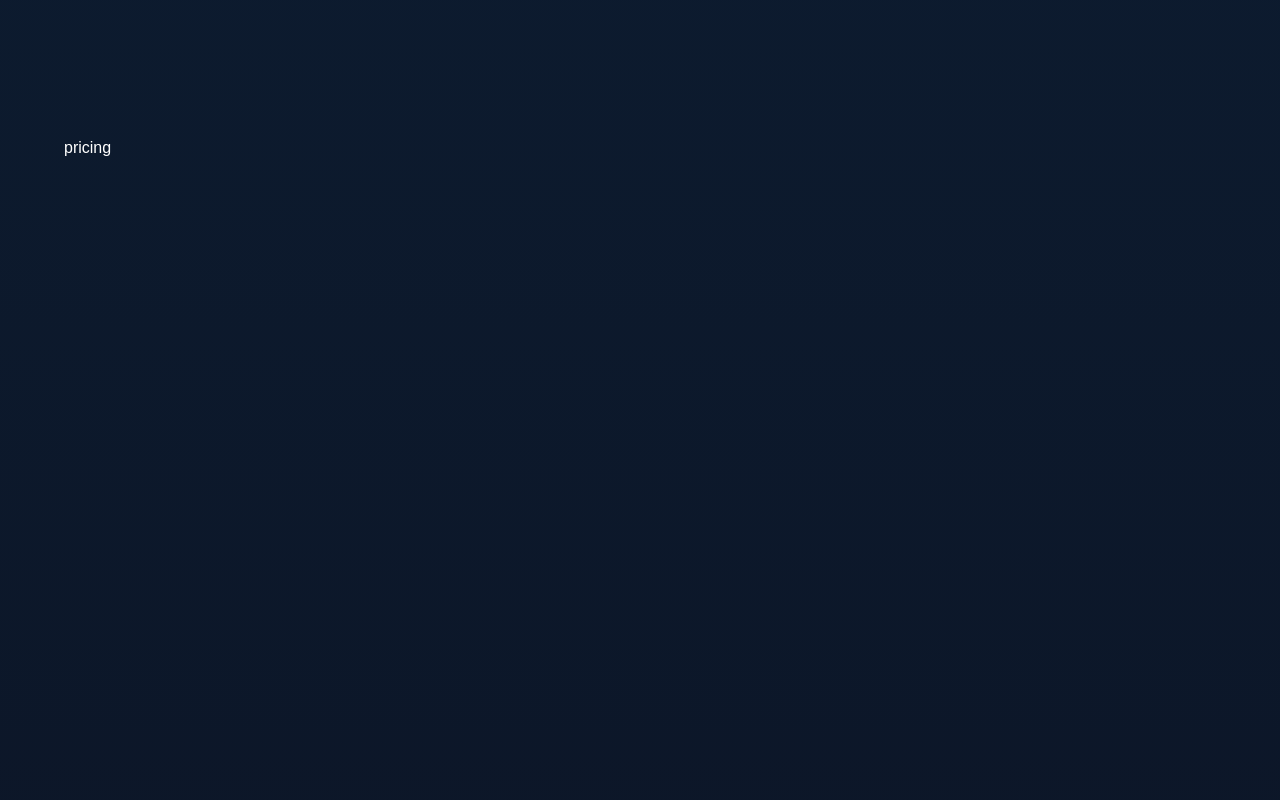
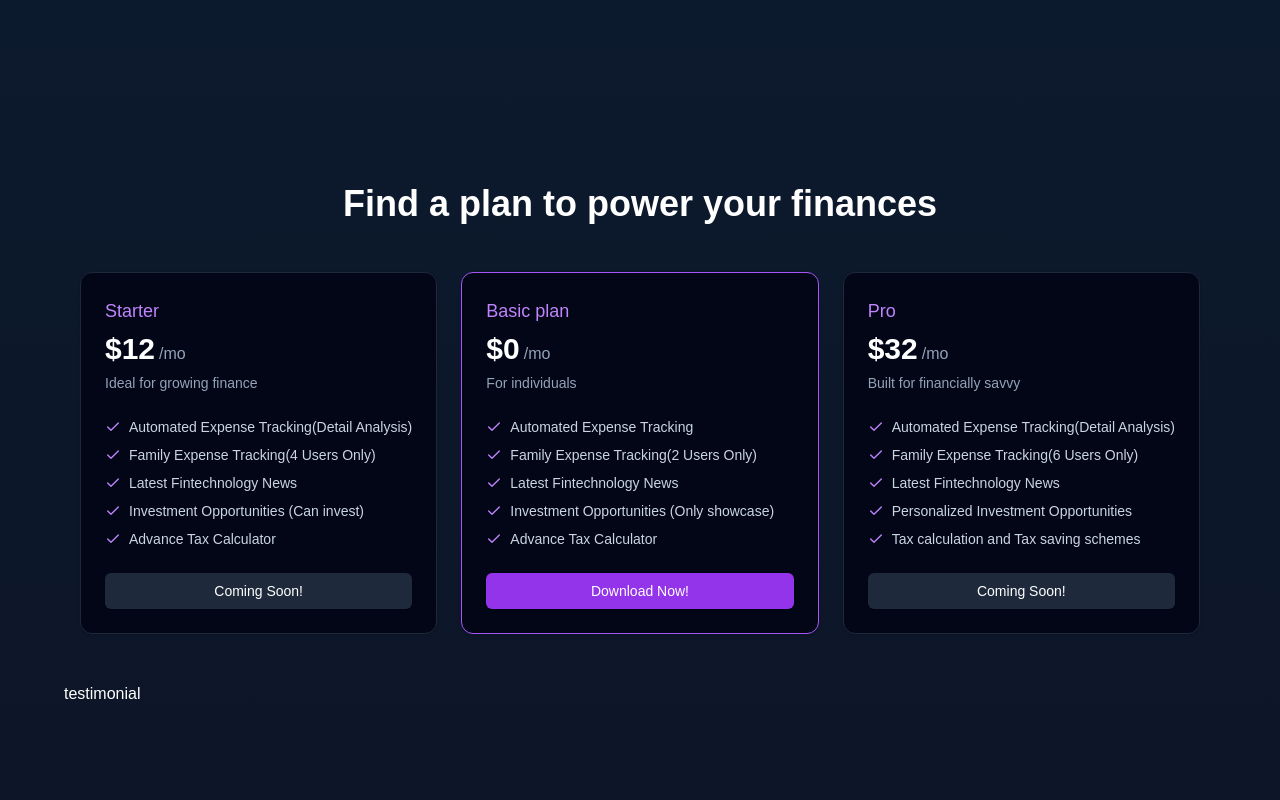
Before and after one commit to DevHrithik/Resolva, a Next.js app: page / in a window 1280 px wide. Shown: the part 2060-2860 px from the top of the page. Built offline with nearby package versions, Linux system fonts and the light colour scheme.

Commit message:
working on landing page

```diff
--- a/components/landing-page/feature-section.tsx
+++ b/components/landing-page/feature-section.tsx
@@ -34,7 +34,7 @@ const Feature = () => {
           {features.map((feature, index) => (
             <Card
               key={index}
-              className="bg-transparent  transition-colors duration-300"
+              className="bg-transparent"
             >
               <CardHeader>
                 <feature.icon className="h-12 w-12 mb-4 text-blue-400" />
--- a/components/landing-page/pricing.tsx
+++ b/components/landing-page/pricing.tsx
@@ -1,9 +1,154 @@
-import React from 'react'
+import React from "react";
+import { Check } from "lucide-react";
+import { Button } from "@/components/ui/button";
+import {
+  Card,
+  CardContent,
+  CardFooter,
+  CardHeader,
+} from "@/components/ui/card";
 
 const Pricing = () => {
   return (
-    <div className='h-screen'>pricing</div>
-  )
-}
+    <div className=" px-4 py-8 md:py-12">
+      <div className="mx-auto max-w-6xl">
+        <h2 className="text-center text-3xl font-bold text-white mb-12 md:text-4xl">
+          Find a plan to power your finances
+        </h2>
+        <div className="grid gap-6 md:grid-cols-3">
+          <Card className="relative border-slate-800 bg-slate-950">
+            <CardHeader>
+              <h3 className="text-lg font-medium text-purple-400">Starter</h3>
+              <div className="flex items-baseline text-white">
+                <span className="text-3xl font-bold">$12</span>
+                <span className="text-slate-400 ml-1">/mo</span>
+              </div>
+              <p className="text-sm text-slate-400">
+                Ideal for growing finance
+              </p>
+            </CardHeader>
+            <CardContent className="flex-1">
+              <ul className="space-y-2 text-sm text-slate-300">
+                <li className="flex items-center">
+                  <Check className="mr-2 h-4 w-4 text-purple-400" />
+                  Automated Expense Tracking(Detail Analysis)
+                </li>
+                <li className="flex items-center">
+                  <Check className="mr-2 h-4 w-4 text-purple-400" />
+                  Family Expense Tracking(4 Users Only)
+                </li>
+                <li className="flex items-center">
+                  <Check className="mr-2 h-4 w-4 text-purple-400" />
+                  Latest Fintechnology News
+                </li>
+                <li className="flex items-center">
+                  <Check className="mr-2 h-4 w-4 text-purple-400" />
+                  Investment Opportunities (Can invest)
+                </li>
+                <li className="flex items-center">
+                  <Check className="mr-2 h-4 w-4 text-purple-400" />
+                  Advance Tax Calculator
+                </li>
+              </ul>
+            </CardContent>
+            <CardFooter>
+              <Button
+                className="w-full bg-slate-800 hover:bg-slate-700 text-white"
+                variant="secondary"
+              >
+                Coming Soon!
+              </Button>
+            </CardFooter>
+          </Card>
+          <Card className="relative border-purple-500 bg-slate-950">
+            <CardHeader>
+              <h3 className="text-lg font-medium text-purple-400">
+                Basic plan
+              </h3>
+              <div className="flex items-baseline text-white">
+                <span className="text-3xl font-bold">$0</span>
+                <span className="text-slate-400 ml-1">/mo</span>
+              </div>
+              <p className="text-sm text-slate-400">For individuals</p>
+            </CardHeader>
+            <CardContent className="flex-1">
+              <ul className="space-y-2 text-sm text-slate-300">
+                <li className="flex items-center">
+                  <Check className="mr-2 h-4 w-4 text-purple-400" />
+                  Automated Expense Tracking
+                </li>
+                <li className="flex items-center">
+                  <Check className="mr-2 h-4 w-4 text-purple-400" />
+                  Family Expense Tracking(2 Users Only)
+                </li>
+                <li className="flex items-center">
+                  <Check className="mr-2 h-4 w-4 text-purple-400" />
+                  Latest Fintechnology News
+                </li>
+                <li className="flex items-center">
+                  <Check className="mr-2 h-4 w-4 text-purple-400" />
+                  Investment Opportunities (Only showcase)
+                </li>
+                <li className="flex items-center">
+                  <Check className="mr-2 h-4 w-4 text-purple-400" />
+                  Advance Tax Calculator
+                </li>
+              </ul>
+            </CardContent>
+            <CardFooter>
+              <Button className="w-full bg-purple-600 hover:bg-purple-500 text-white">
+                Download Now!
+              </Button>
+            </CardFooter>
+          </Card>
+          <Card className="relative border-slate-800 bg-slate-950">
+            <CardHeader>
+              <h3 className="text-lg font-medium text-purple-400">Pro</h3>
+              <div className="flex items-baseline text-white">
+                <span className="text-3xl font-bold">$32</span>
+                <span className="text-slate-400 ml-1">/mo</span>
+              </div>
+              <p className="text-sm text-slate-400">
+                Built for financially savvy
+              </p>
+            </CardHeader>
+            <CardContent className="flex-1">
+              <ul className="space-y-2 text-sm text-slate-300">
+                <li className="flex items-center">
+                  <Check className="mr-2 h-4 w-4 text-purple-400" />
+                  Automated Expense Tracking(Detail Analysis)
+                </li>
+                <li className="flex items-center">
+                  <Check className="mr-2 h-4 w-4 text-purple-400" />
+                  Family Expense Tracking(6 Users Only)
+                </li>
+                <li className="flex items-center">
+                  <Check className="mr-2 h-4 w-4 text-purple-400" />
+                  Latest Fintechnology News
+                </li>
+                <li className="flex items-center">
+                  <Check className="mr-2 h-4 w-4 text-purple-400" />
+                  Personalized Investment Opportunities
+                </li>
+                <li className="flex items-center">
+                  <Check className="mr-2 h-4 w-4 text-purple-400" />
+                  Tax calculation and Tax saving schemes
+                </li>
+              </ul>
+            </CardContent>
+            <CardFooter>
+              <Button
+                className="w-full bg-slate-800 hover:bg-slate-700 text-white"
+                variant="secondary"
+              >
+                Coming Soon!
+              </Button>
+            </CardFooter>
+          </Card>
+        </div>
+      </div>
+    </div>
+  );
+};
 
-export default Pricing
+export default Pricing;
```
Also changed, not shown: app/globals.css (line endings or trailing spaces).
